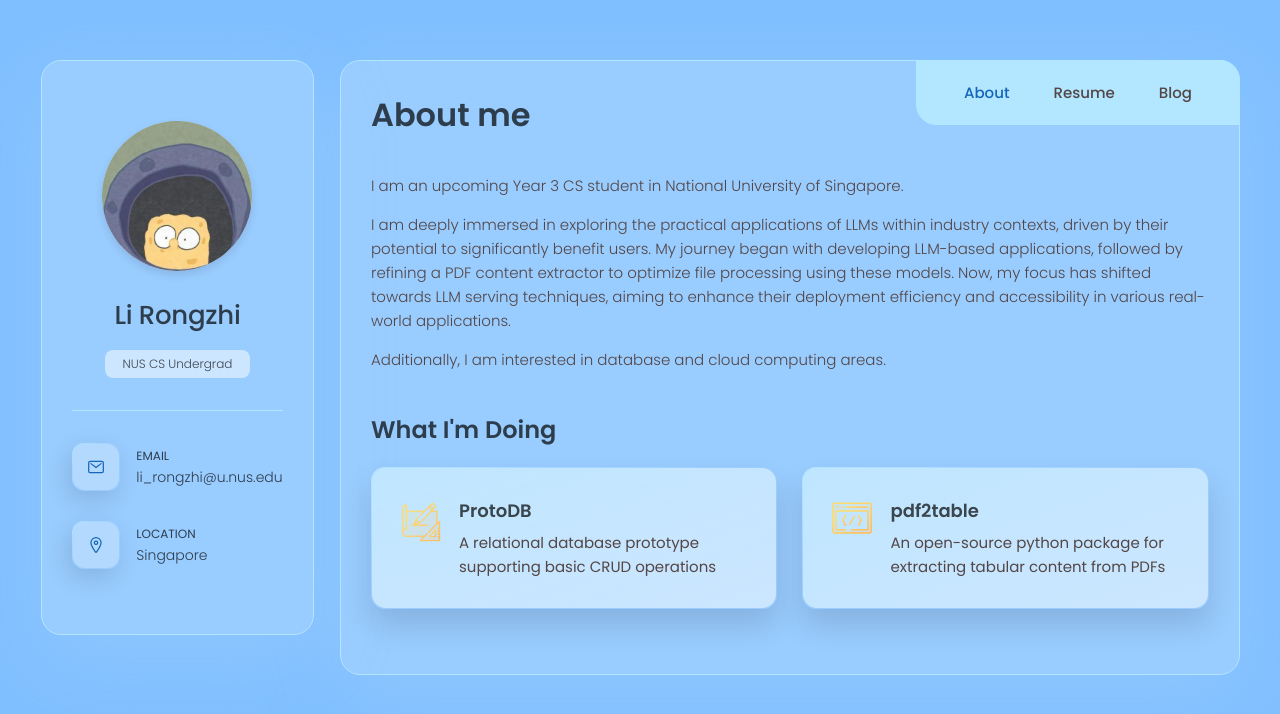
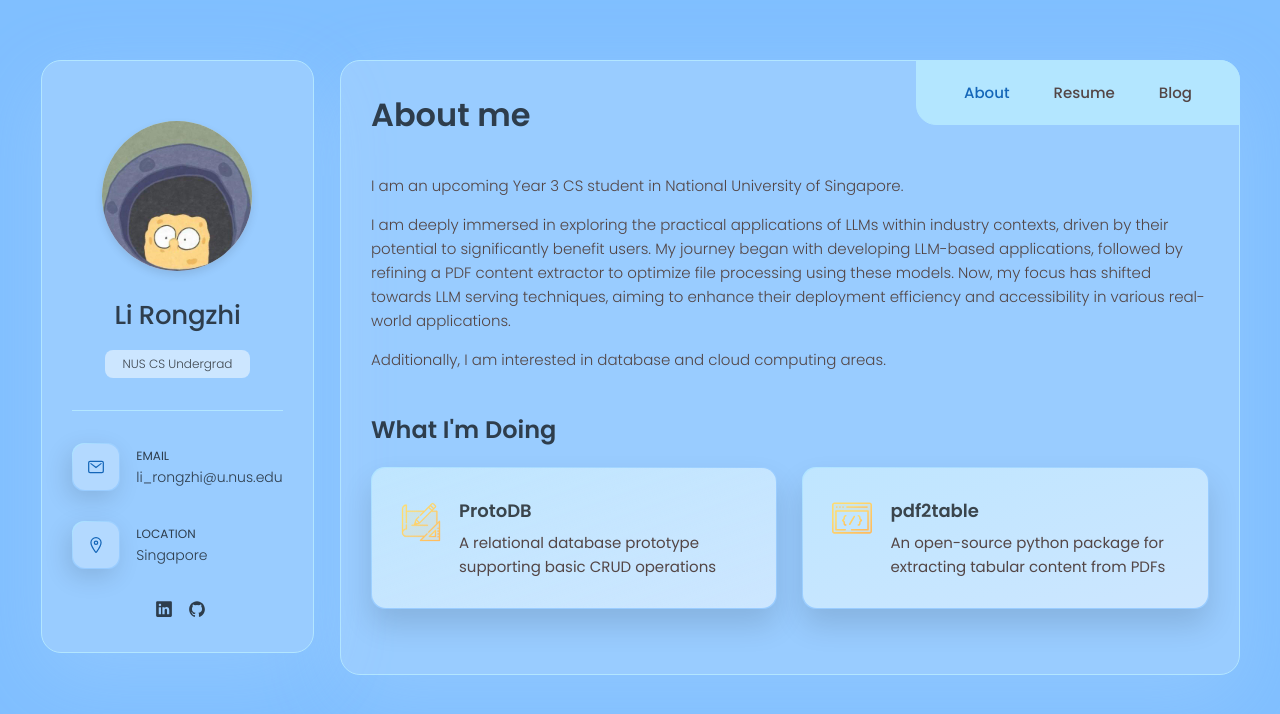
Before and after one commit to li-rongzhi/li-rongzhi.github.io, a plain HTML site: page index.html in a window 1280 px wide. Drawn offline with nearby package versions, Linux system fonts and the light colour scheme.

Commit message:
Update contact info

```diff
--- a/index.html
+++ b/index.html
@@ -88,7 +88,7 @@
             <div class="contact-info">
               <p class="contact-title">Phone</p>
 
-              <a href="tel:+12133522795" class="contact-link">+1 (213) 352-2795</a>
+              <a href="tel:+12133522795" class="contact-link">+65 98119828</a>
             </div>
 
           </li> -->
@@ -144,6 +144,16 @@
               <ion-icon name="logo-instagram"></ion-icon>
             </a>
           </li> -->
+          <li class="social-item">
+            <a href="https://www.linkedin.com/in/rongzhi-li" class="social-link">
+              <ion-icon name="logo-linkedin"></ion-icon>
+            </a>
+          </li>
+          <li class="social-item">
+            <a href="https://github.com/li-rongzhi" class="social-link">
+              <ion-icon name="logo-github"></ion-icon>
+            </a>
+          </li>
 
         </ul>
 
```
